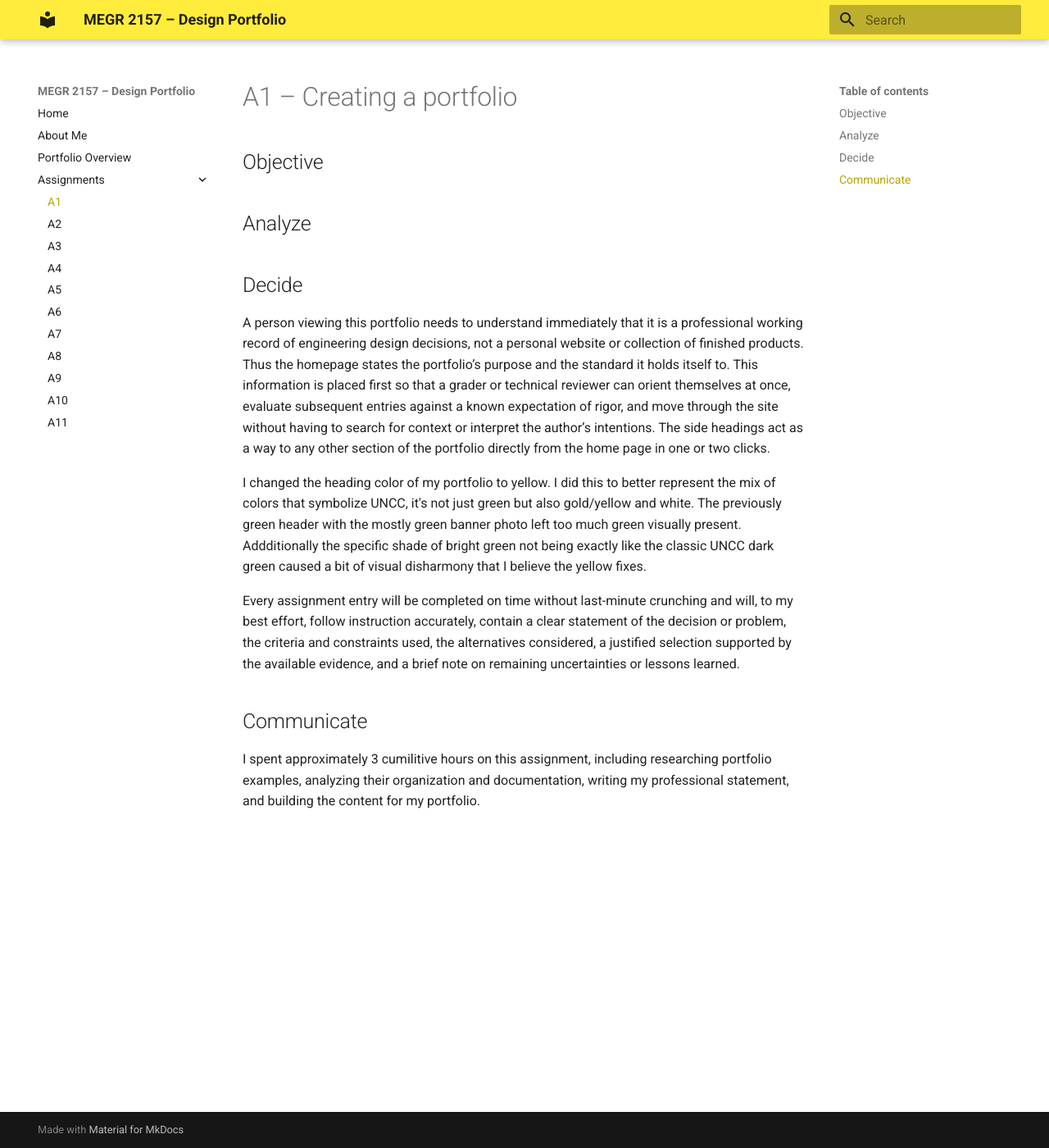
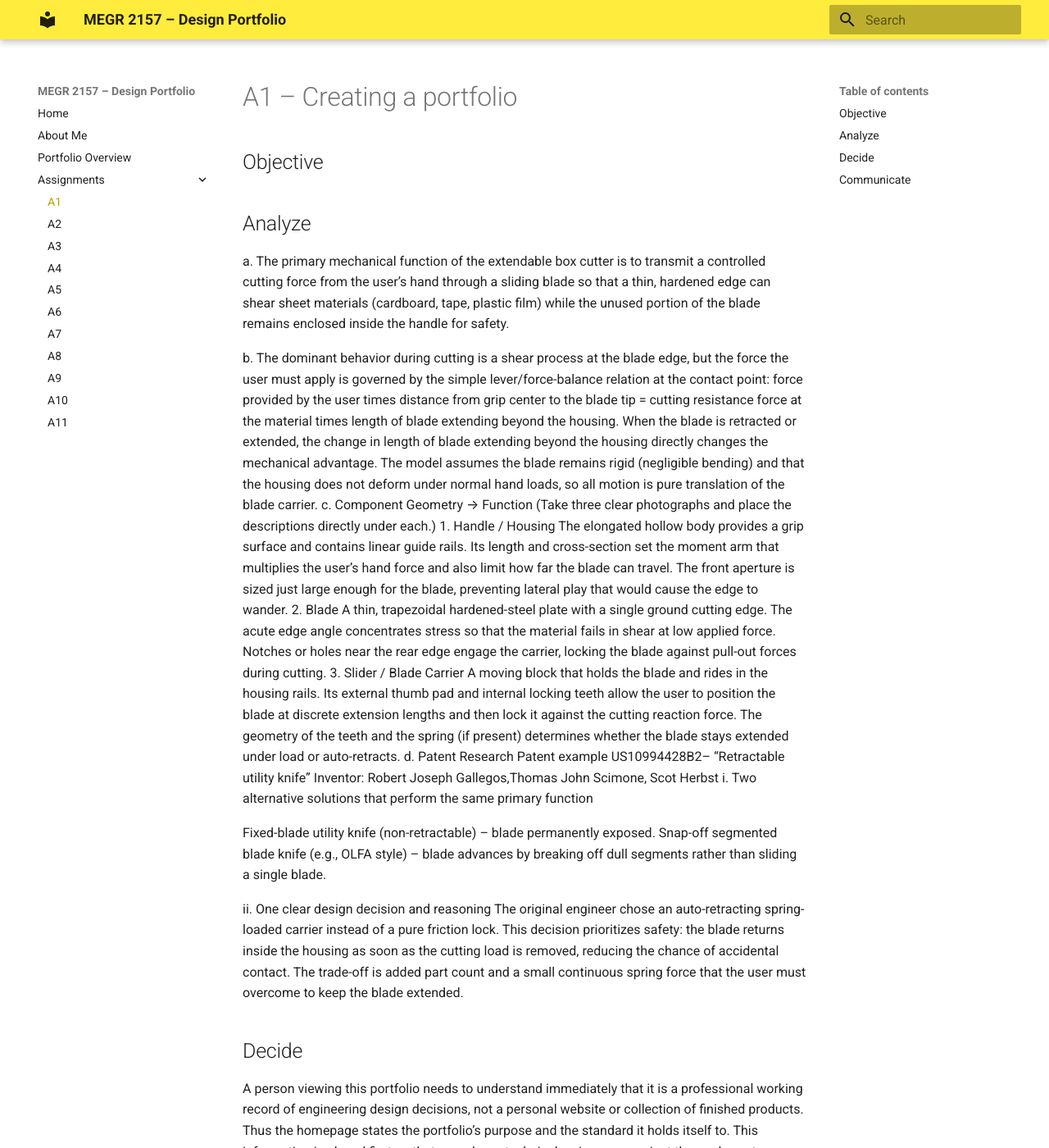
Before and after one commit to cradtke1-source/Radtke-2157MEGR-portfolio, an MkDocs documentation site: the page built from docs/assignments/A01/index.md, in a window 1280 px wide and 1400 px high. Shown: the whole window at 82% size. Built offline with MkDocs 1.6.1 and Material for MkDocs 9.7.7, drawn with Linux system fonts in a browser that asks for light colours.

Commit message:
Update index.md

```diff
--- a/docs/assignments/A01/index.md
+++ b/docs/assignments/A01/index.md
@@ -4,7 +4,30 @@
 
 
 ## Analyze
+a. The primary mechanical function of the extendable box cutter is to transmit a controlled cutting force from the user’s hand through a sliding blade so that a thin, hardened edge can shear sheet materials (cardboard, tape, plastic film) while the unused portion of the blade remains enclosed inside the handle for safety.
 
+b. The dominant behavior during cutting is a shear process at the blade edge, but the force the user must apply is governed by the simple lever/force-balance relation at the contact point:
+force provided by the user times distance from grip center to the blade tip = cutting resistance force at the material times length of blade extending beyond the housing. When the blade is retracted or extended, the change in length of blade extending beyond the housing directly changes the mechanical advantage.
+The model assumes the blade remains rigid (negligible bending) and that the housing does not deform under normal hand loads, so all motion is pure translation of the blade carrier.
+c. Component Geometry → Function
+(Take three clear photographs and place the descriptions directly under each.)
+1. Handle / Housing
+The elongated hollow body provides a grip surface and contains linear guide rails. Its length and cross-section set the moment arm that multiplies the user’s hand force and also limit how far the blade can travel. The front aperture is sized just large enough for the blade, preventing lateral play that would cause the edge to wander.
+2. Blade
+A thin, trapezoidal hardened-steel plate with a single ground cutting edge. The acute edge angle concentrates stress so that the material fails in shear at low applied force. Notches or holes near the rear edge engage the carrier, locking the blade against pull-out forces during cutting.
+3. Slider / Blade Carrier
+A moving block that holds the blade and rides in the housing rails. Its external thumb pad and internal locking teeth allow the user to position the blade at discrete extension lengths and then lock it against the cutting reaction force. The geometry of the teeth and the spring (if present) determines whether the blade stays extended under load or auto-retracts.
+d. Patent Research
+Patent example
+US10994428B2– “Retractable utility knife”
+Inventor: Robert Joseph Gallegos,Thomas John Scimone, Scot Herbst
+i. Two alternative solutions that perform the same primary function
+
+Fixed-blade utility knife (non-retractable) – blade permanently exposed.
+Snap-off segmented blade knife (e.g., OLFA style) – blade advances by breaking off dull segments rather than sliding a single blade.
+
+ii. One clear design decision and reasoning
+The original engineer chose an auto-retracting spring-loaded carrier instead of a pure friction lock. This decision prioritizes safety: the blade returns inside the housing as soon as the cutting load is removed, reducing the chance of accidental contact. The trade-off is added part count and a small continuous spring force that the user must overcome to keep the blade extended.
 
 ## Decide
 A person viewing this portfolio needs to understand immediately that it is a professional working record of engineering design decisions, not a personal website or collection of finished products. Thus the homepage states the portfolio’s purpose and the standard it holds itself to. This information is placed first so that a grader or technical reviewer can orient themselves at once, evaluate subsequent entries against a known expectation of rigor, and move through the site without having to search for context or interpret the author’s intentions. The side headings act as a way to any other section of the portfolio directly from the home page in one or two clicks.
```
